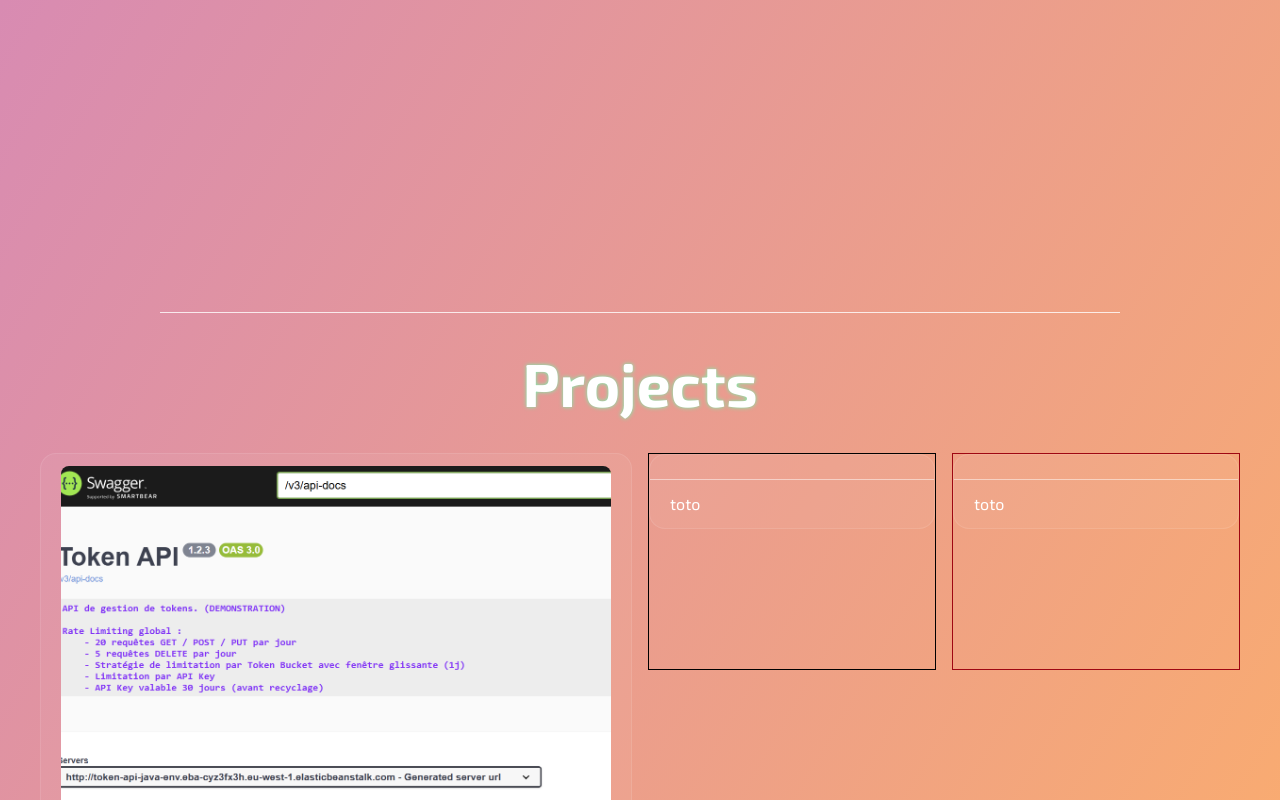
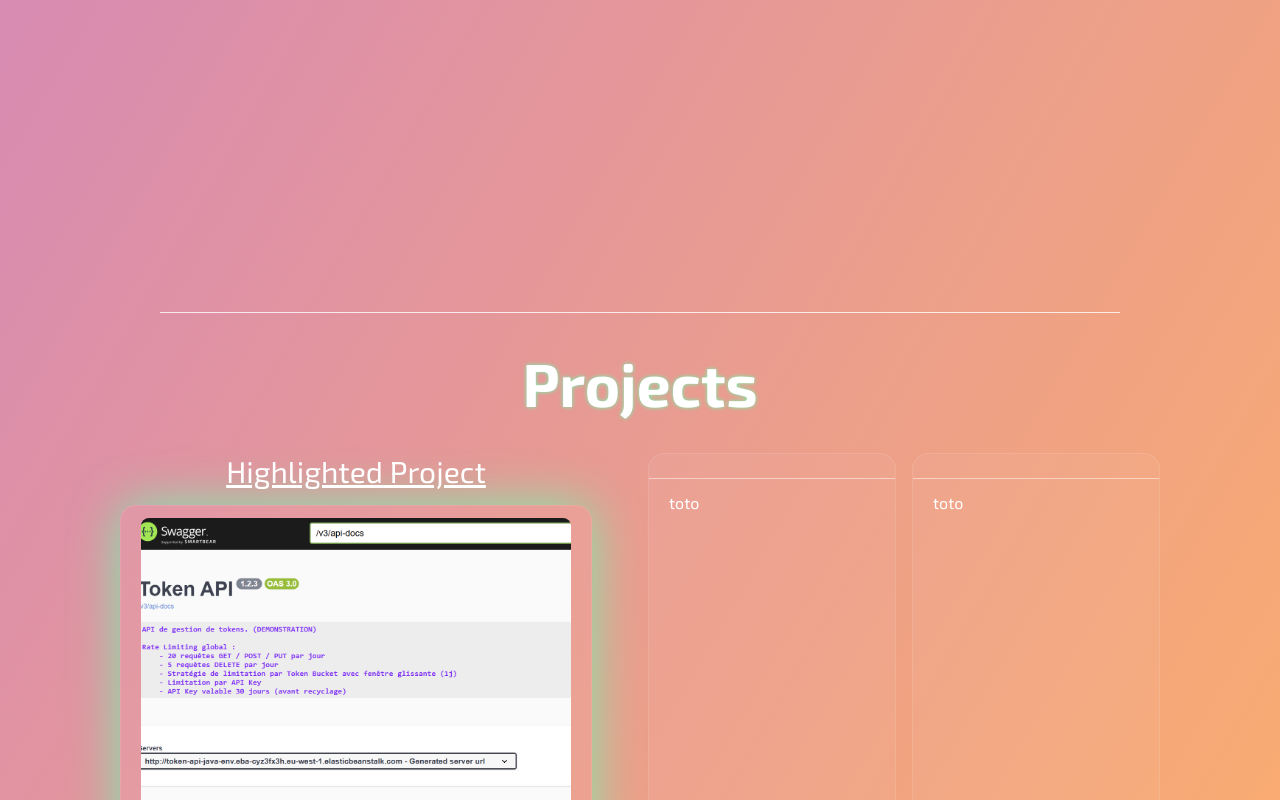
Before and after one commit to kevjaul/portfolio, a React (Vite) app: page / in a window 1280 px wide. Shown: the part 2000-2800 px from the top of the page. Built offline with nearby package versions, Linux system fonts and the light colour scheme.

Commit message:
feat(projectsSection): Highlight project title and TechNameTag adapt to screen size

```diff
--- a/src/components/Card.tsx
+++ b/src/components/Card.tsx
@@ -17,8 +17,10 @@ function Card({
   className,
 }: Props) {
   return (
-    <div className={`${className} lg:max-w-[650px] max-h-[450px]`} id={id}>
-      <div className="flex h-auto flex-col rounded-2xl border border-white/10 bg-white/5">
+    <div
+      className={`${className} lg:max-w-[650px] max-h-[450px] flex h-auto flex-col rounded-2xl border border-white/10 bg-white/5`}
+      id={id}
+    >
       <div className="border-b border-white/50 px-5 py-3">
         {cardImage && (
           <div className="aspect-square overflow-hidden mb-2">
@@ -48,7 +50,6 @@ function Card({
         </div>
       )}
     </div>
-    </div>
   );
 }
 
--- a/src/components/SectionProjects.tsx
+++ b/src/components/SectionProjects.tsx
@@ -18,10 +18,14 @@ function SectionProjects() {
   return (
     <section id="projects" className="h-[1000px]">
       <FadeIn direction="left" slideLenght={140}>
-        <h1 className="text-6xl highlight font-bold text-center mb-10">
+        <h1 className="text-6xl highlight font-bold text-center md:mb-10 mb-4">
           Projects
         </h1>
-        <div className="grid grid-cols-4 grid-rows-2 gap-4 mx-10">
+        <div className="grid grid-cols-4 grid-rows-2 gap-4 mx-10 lg:mx-30">
+          <div className="md:col-span-2 md:row-span-2 col-span-4 row-span-1 text-center lg:mr-10">
+            <h3 className="text-3xl text-white underline">
+              Highlighted Project
+            </h3>
             <Card
               cardTitle="Application Credit Management API"
               cardSubTitle={
@@ -38,16 +42,17 @@ function SectionProjects() {
                 </div>
               }
               cardImage="token-api-java.png"
-            className="md:col-span-2 md:row-span-2 col-span-4 row-span-1"
+              className="mt-4 shadow-[rgba(101,255,177,0.8)] shadow-[0px_0px_50px] max-h-[1000px] lg:max-w-[fit-content]"
               id="token-api-java"
             >
               This project is a Spring Boot backend API focused on secure token
               and application management. It features API key authentication,
-            structured request handling, and rate limiting to control usage per
-            client. Built with a clean layered architecture, it is designed with
-            production deployment and CI/CD integration in mind, making it
-            suitable for real-world cloud environments.
+              structured request handling, and rate limiting to control usage
+              per client. Built with a clean layered architecture, it is
+              designed with production deployment and CI/CD integration in mind,
+              making it suitable for real-world cloud environments.
             </Card>
+          </div>
           <Card className="border"> toto</Card>
           <Card className="border border-red-800 ">toto</Card>
         </div>
--- a/src/components/TechNameTag.tsx
+++ b/src/components/TechNameTag.tsx
@@ -12,8 +12,8 @@ function TechNameTag({ techLogo, subtitle = "", children }: Props) {
         alt={`${children} logo`}
         className="w-9 h-9 object-contain border-r-2 border-white/80 p-1"
       />
-      <div className="pr-3 pl-2 py-1 leading-none">
-        <div className="text-base">{children}</div>
+      <div className="md:pr-3 pr-2 pl-2 md:py-1 leading-none">
+        <div className="md:text-base text-sm">{children}</div>
         {subtitle && <div className="text-xs text-white/80">{subtitle}</div>}
       </div>
     </div>
```
Lines whose indentation alone changed are shown as unchanged.
